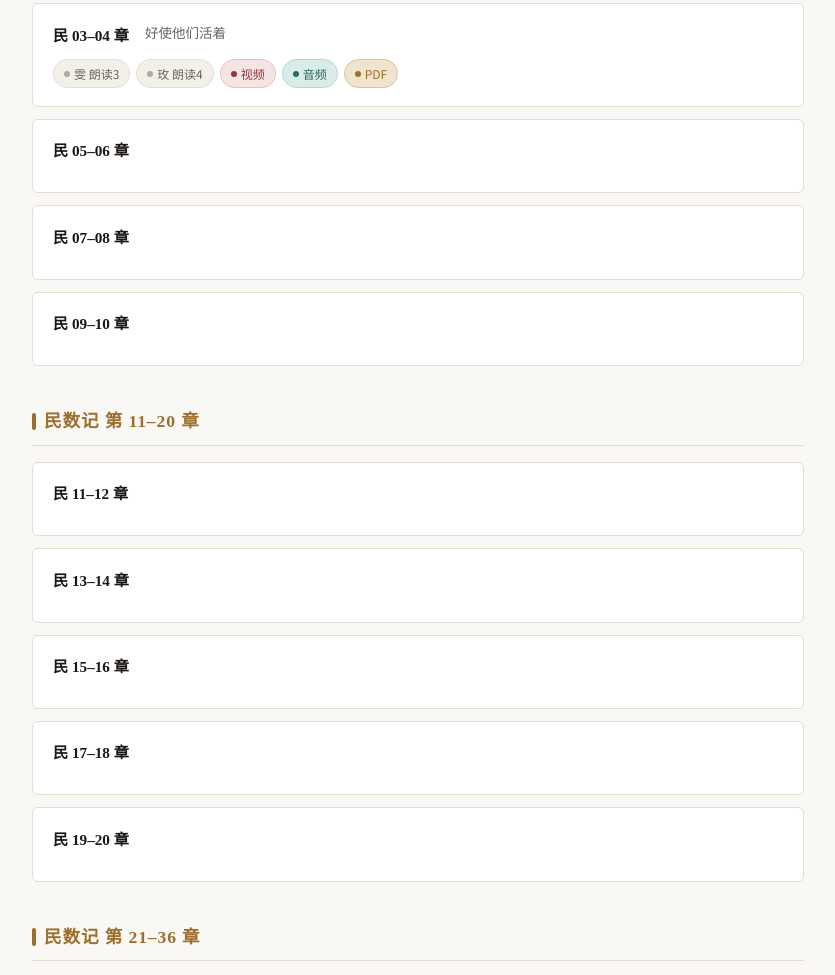
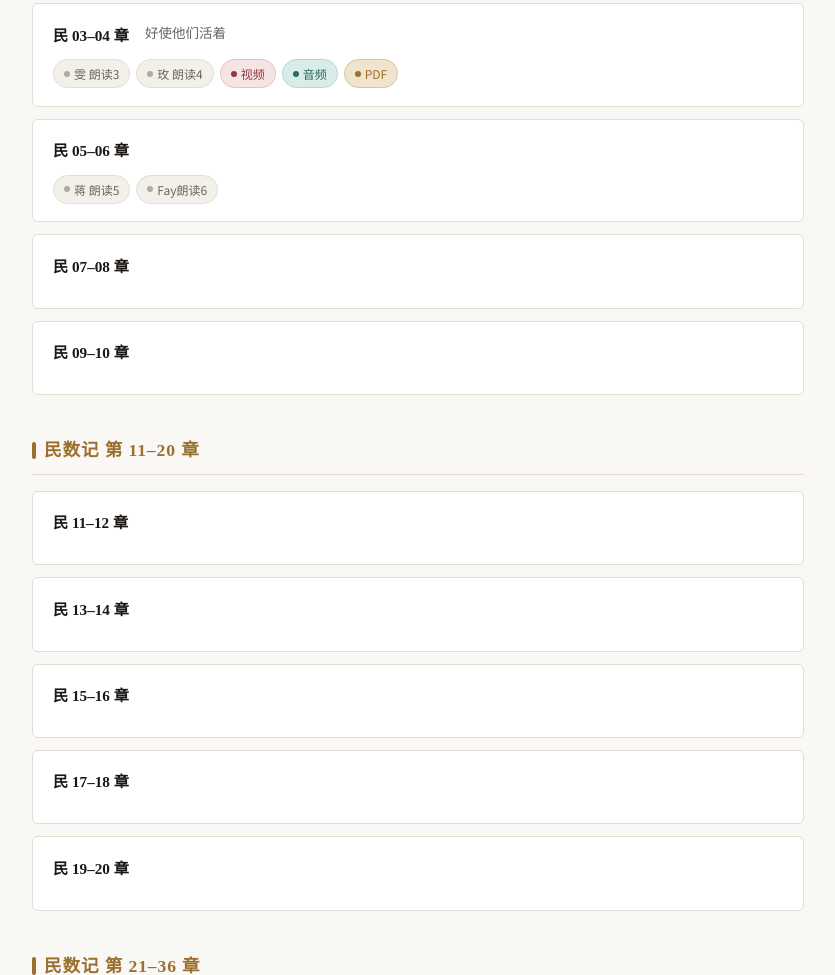
Before and after one commit to jbcheng/liferunners-website, a website: page public/media/audio/ot04/num.html in a window 1280 px wide. Shown: the part 768-1743 px from the top of the page, without its empty margins (222-1057 px from the left). Drawn offline with Linux system fonts and the light colour scheme.

Commit message:
Sunday 2026.04.12 | Numbers 5, 6 reading

```diff
--- a/public/media/audio/ot04/num.html
+++ b/public/media/audio/ot04/num.html
@@ -342,6 +342,8 @@ https://bible.fhl.net/gbdoc/new/read.php?chineses=%E6%B0%91&strongflag=0&SSS=0&n
       <span class="episode-chapters">民 05–06 章</span>
     </div>
     <div class="links-row">
+      <a class="chip chip-reader" href="num05.m4a">蒋 朗读5</a>
+      <a class="chip chip-reader" href="num06.m4a">Fay朗读6</a>
     </div>
   </article>
 
```
Also changed, not shown: public/media/audio/sunday/index.html (+1 -0 lines), 3 other files.
